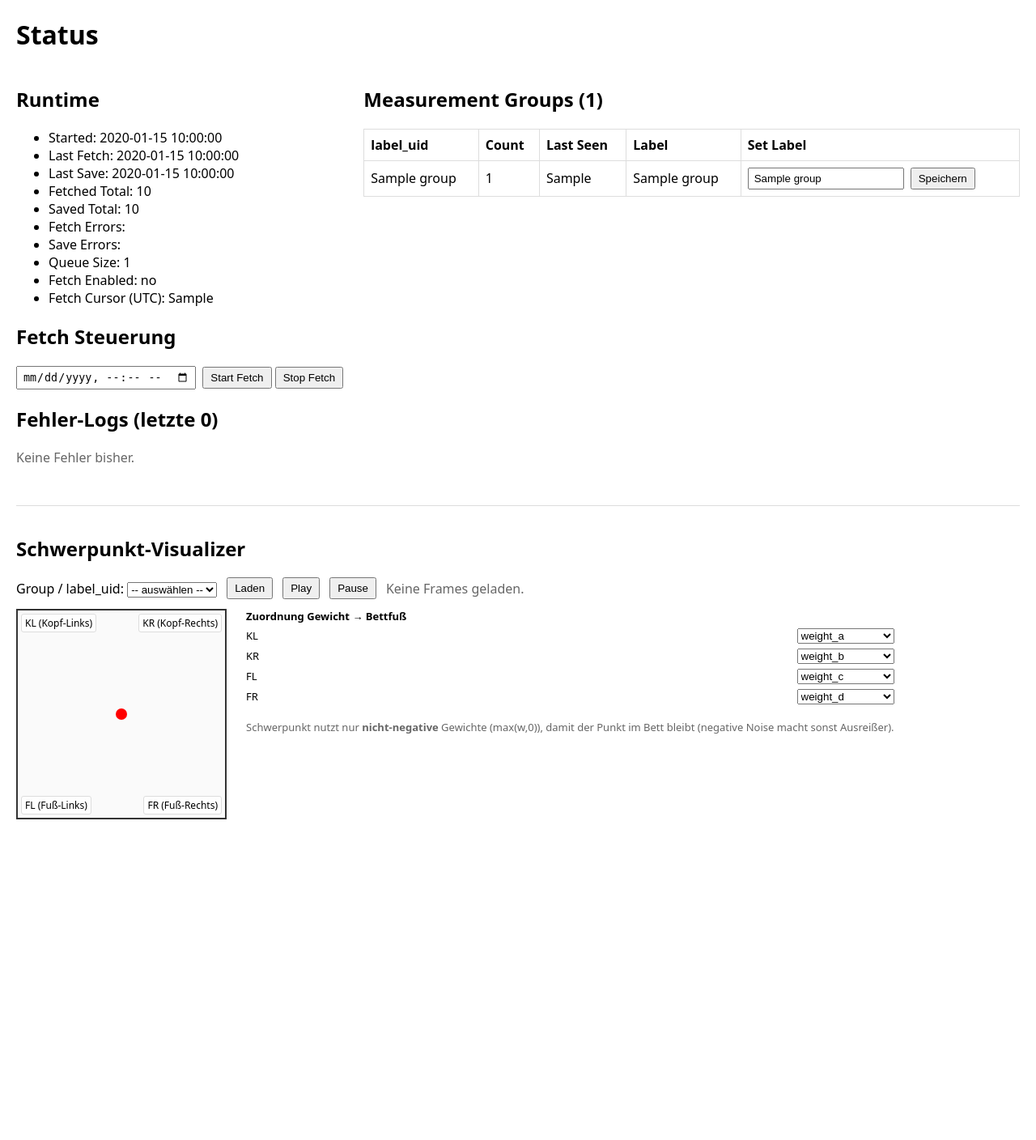
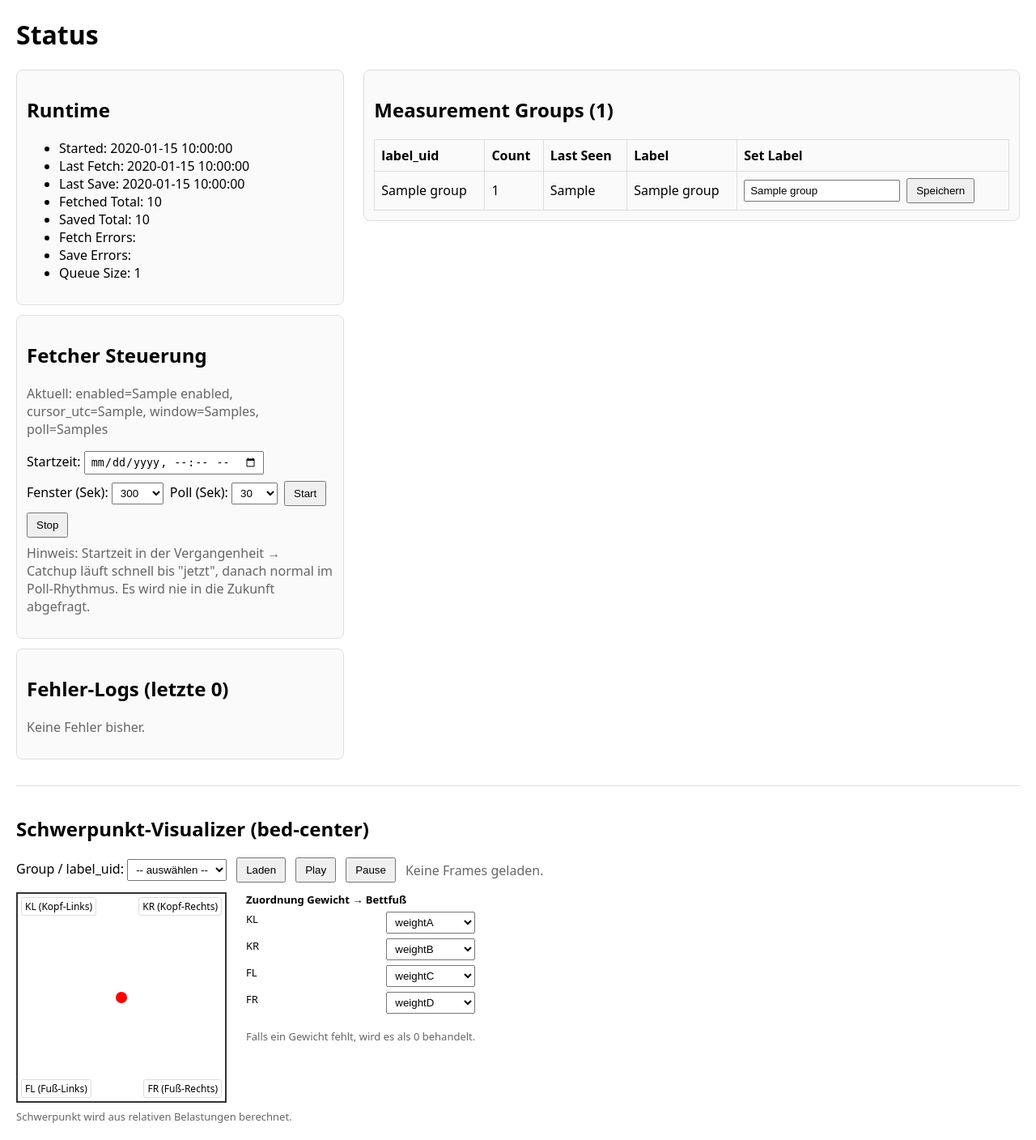
Before and after one commit to MicStern/SBM, a FastAPI app: template app/templates/status.html in a window 1280 px wide. Shown: the whole page at 81% size. Before the commit the page ends 1012 px from the top, so only its background shows below. Run offline with FastAPI, Linux system fonts and the light colour scheme; the template is opened without the code that fills it: most values are stand-ins (such as "Sample title", 1, 10 or a date in 2020); parts of the project's set-up code (start-up, migrations or seed data) failed here and were passed over.

Commit message:
Update status.html

```diff
--- a/app/templates/status.html
+++ b/app/templates/status.html
@@ -9,52 +9,29 @@
     th, td { border: 1px solid #ddd; padding: 8px; }
     th { text-align: left; }
     .muted { color: #666; }
-    form.inline { display: inline-flex; gap: 8px; align-items: center; }
-    input[type="text"], input[type="datetime-local"] { padding: 4px 6px; }
-    button { padding: 4px 8px; cursor: pointer; }
+    form.inline { display: inline-flex; gap: 8px; align-items: center; flex-wrap: wrap; }
+    input, select { padding: 4px 6px; }
+    button { padding: 6px 10px; cursor: pointer; }
     .grid { display: grid; grid-template-columns: 1fr 2fr; gap: 24px; }
+    .card { border: 1px solid #ddd; padding: 12px; border-radius: 8px; background: #fafafa; }
+    .row { display: flex; gap: 12px; flex-wrap: wrap; align-items: center; }
 
+    /* Schwerpunkt-Visualizer */
     #sv-container { margin-top: 32px; border-top: 1px solid #ddd; padding-top: 16px; }
     #sv-controls { display: flex; flex-wrap: wrap; gap: 12px; align-items: center; margin-bottom: 12px; }
     #sv-square-wrapper { margin-top: 12px; display: flex; gap: 24px; flex-wrap: wrap; align-items: flex-start; }
-
-    #sv-square {
-      position: relative;
-      width: 260px;
-      height: 260px;
-      border: 2px solid #333;
-      box-sizing: border-box;
-      background: #fafafa;
-    }
-    #sv-square .corner-label {
-      position: absolute;
-      font-size: 12px;
-      background: rgba(255,255,255,0.9);
-      padding: 2px 4px;
-      border-radius: 3px;
-      border: 1px solid #ddd;
-    }
+    #sv-square { position: relative; width: 260px; height: 260px; border: 2px solid #333; box-sizing: border-box; background: #fff; overflow: hidden; }
+    #sv-square .corner-label { position: absolute; font-size: 12px; background: rgba(255,255,255,0.9); padding: 2px 4px; border-radius: 3px; border: 1px solid #ddd; }
     #sv-corner-kl { top: 4px; left: 4px; }
     #sv-corner-kr { top: 4px; right: 4px; }
     #sv-corner-fl { bottom: 4px; left: 4px; }
     #sv-corner-fr { bottom: 4px; right: 4px; }
 
-    #sv-dot {
-      position: absolute;
-      width: 14px;
-      height: 14px;
-      border-radius: 50%;
-      background: red;
-      pointer-events: none;
-      transform: translate(-50%, -50%);
-      left: 50%;
-      top: 50%;
-    }
-
+    #sv-dot { position: absolute; width: 14px; height: 14px; border-radius: 50%; background: red; pointer-events: none; transform: translate(-50%, -50%); }
     #sv-meta { font-size: 13px; margin-top: 8px; }
-    #sv-mapping { display: flex; flex-direction: column; gap: 6px; font-size: 13px; min-width: 240px; }
+    #sv-mapping { display: flex; flex-direction: column; gap: 6px; font-size: 13px; min-width: 220px; }
     #sv-mapping label { display: flex; justify-content: space-between; gap: 8px; }
-    #sv-mapping select { min-width: 120px; }
+    #sv-mapping select { min-width: 110px; }
   </style>
 </head>
 <body>
@@ -62,6 +39,7 @@
 
   <div class="grid">
     <div>
+      <div class="card">
         <h2>Runtime</h2>
         <ul>
           <li>Started: {{ s.started_at }}</li>
@@ -72,22 +50,64 @@
           <li>Fetch Errors: {{ s.fetch_errors }}</li>
           <li>Save Errors: {{ s.save_errors }}</li>
           <li>Queue Size: {{ queue_size }}</li>
-        <li>Fetch Enabled: {{ "yes" if s.fetch_enabled else "no" }}</li>
-        <li>Fetch Cursor (UTC): {{ s.fetch_cursor_iso or "-" }}</li>
         </ul>
+      </div>
 
-      <h2>Fetch Steuerung</h2>
+      <div class="card" style="margin-top:12px;">
+        <h2>Fetcher Steuerung</h2>
+        <p class="muted">
+          Aktuell: enabled={{ fetch.enabled }}, cursor_utc={{ fetch.cursor_utc }},
+          window={{ fetch.window_sec }}s, poll={{ fetch.poll_sec }}s
+        </p>
+
         <form class="inline" method="post" action="/fetch/start">
+          <label>
+            Startzeit:
             <input type="datetime-local" name="start_dt" required>
-        <button type="submit">Start Fetch</button>
-      </form>
-      <form class="inline" method="post" action="/fetch/stop">
-        <button type="submit">Stop Fetch</button>
+          </label>
+
+          <label>
+            Fenster (Sek):
+            <select name="window_sec">
+              <option value="30">30</option>
+              <option value="60">60</option>
+              <option value="120">120</option>
+              <option value="300" selected>300</option>
+              <option value="600">600</option>
+              <option value="900">900</option>
+              <option value="1800">1800</option>
+            </select>
+          </label>
+
+          <label>
+            Poll (Sek):
+            <select name="poll_sec">
+              <option value="5">5</option>
+              <option value="10">10</option>
+              <option value="20">20</option>
+              <option value="30" selected>30</option>
+              <option value="60">60</option>
+              <option value="120">120</option>
+            </select>
+          </label>
+
+          <button type="submit">Start</button>
         </form>
 
+        <form class="inline" method="post" action="/fetch/stop" style="margin-top:8px;">
+          <button type="submit">Stop</button>
+        </form>
+
+        <p class="muted" style="margin-top:8px;">
+          Hinweis: Startzeit in der Vergangenheit → Catchup läuft schnell bis "jetzt",
+          danach normal im Poll-Rhythmus. Es wird nie in die Zukunft abgefragt.
+        </p>
+      </div>
+
+      <div class="card" style="margin-top:12px;">
         <h2>Fehler-Logs (letzte {{ s.error_logs|length }})</h2>
         {% if s.error_logs %}
-      <div style="border:1px solid #ccc; padding:10px; max-height:250px; overflow-y:auto; white-space:pre-wrap; background:#fafafa;">
+        <div style="border:1px solid #ccc; padding:10px; max-height:250px; overflow-y:auto; white-space:pre-wrap; background:#fff;">
           {% for log in s.error_logs %}
             • {{ log }}<br>
           {% endfor %}
@@ -96,8 +116,10 @@
         <p class="muted">Keine Fehler bisher.</p>
         {% endif %}
       </div>
+    </div>
 
     <div>
+      <div class="card">
         <h2>Measurement Groups ({{ groups|length }})</h2>
         <table>
           <thead>
@@ -114,7 +136,7 @@
             <tr>
               <td>{{ g.label_uid }}</td>
               <td>{{ g.count }}</td>
-            <td>{{ g.last_seen or "" }}</td>
+              <td>{{ g.last_seen }}</td>
               <td>{{ g.label or "" }}</td>
               <td>
                 <form class="inline" method="post" action="/label">
@@ -125,15 +147,17 @@
               </td>
             </tr>
           {% else %}
-          <tr><td colspan="5" class="muted">Noch keine Groups.</td></tr>
+            <tr><td colspan="5" class="muted">Noch keine Gruppen.</td></tr>
           {% endfor %}
           </tbody>
         </table>
       </div>
     </div>
+  </div>
 
+  <!-- Schwerpunkt-Visualizer -->
   <div id="sv-container">
-    <h2>Schwerpunkt-Visualizer</h2>
+    <h2>Schwerpunkt-Visualizer (bed-center)</h2>
 
     <div id="sv-controls">
       <label>
@@ -147,8 +171,10 @@
       </label>
 
       <button id="sv-load-btn">Laden</button>
+
       <button id="sv-play-btn">Play</button>
       <button id="sv-pause-btn">Pause</button>
+
       <span id="sv-status" class="muted"></span>
     </div>
 
@@ -163,43 +189,56 @@
 
       <div id="sv-mapping">
         <strong>Zuordnung Gewicht → Bettfuß</strong>
-        <label>KL <select id="sv-map-kl">
+        <label>
+          KL
+          <select id="sv-map-kl">
             <option value="none">– keiner –</option>
-          <option value="weight_a">weight_a</option>
-          <option value="weight_b">weight_b</option>
-          <option value="weight_c">weight_c</option>
-          <option value="weight_d">weight_d</option>
-        </select></label>
-        <label>KR <select id="sv-map-kr">
+            <option value="weightA">weightA</option>
+            <option value="weightB">weightB</option>
+            <option value="weightC">weightC</option>
+            <option value="weightD">weightD</option>
+          </select>
+        </label>
+        <label>
+          KR
+          <select id="sv-map-kr">
             <option value="none">– keiner –</option>
-          <option value="weight_a">weight_a</option>
-          <option value="weight_b">weight_b</option>
-          <option value="weight_c">weight_c</option>
-          <option value="weight_d">weight_d</option>
-        </select></label>
-        <label>FL <select id="sv-map-fl">
+            <option value="weightA">weightA</option>
+            <option value="weightB">weightB</option>
+            <option value="weightC">weightC</option>
+            <option value="weightD">weightD</option>
+          </select>
+        </label>
+        <label>
+          FL
+          <select id="sv-map-fl">
             <option value="none">– keiner –</option>
-          <option value="weight_a">weight_a</option>
-          <option value="weight_b">weight_b</option>
-          <option value="weight_c">weight_c</option>
-          <option value="weight_d">weight_d</option>
-        </select></label>
-        <label>FR <select id="sv-map-fr">
+            <option value="weightA">weightA</option>
+            <option value="weightB">weightB</option>
+            <option value="weightC">weightC</option>
+            <option value="weightD">weightD</option>
+          </select>
+        </label>
+        <label>
+          FR
+          <select id="sv-map-fr">
             <option value="none">– keiner –</option>
-          <option value="weight_a">weight_a</option>
-          <option value="weight_b">weight_b</option>
-          <option value="weight_c">weight_c</option>
-          <option value="weight_d">weight_d</option>
-        </select></label>
+            <option value="weightA">weightA</option>
+            <option value="weightB">weightB</option>
+            <option value="weightC">weightC</option>
+            <option value="weightD">weightD</option>
+          </select>
+        </label>
 
         <p class="muted">
-          Schwerpunkt nutzt nur <b>nicht-negative</b> Gewichte (max(w,0)), damit der Punkt
-          im Bett bleibt (negative Noise macht sonst Ausreißer).
+          Falls ein Gewicht fehlt, wird es als 0 behandelt.
         </p>
       </div>
     </div>
 
-    <div id="sv-meta" class="muted"></div>
+    <div id="sv-meta" class="muted">
+      Schwerpunkt wird aus relativen Belastungen berechnet.
+    </div>
   </div>
 
   <script>
@@ -209,7 +248,6 @@
       const playBtn = document.getElementById('sv-play-btn');
       const pauseBtn = document.getElementById('sv-pause-btn');
       const statusSpan = document.getElementById('sv-status');
-      const meta = document.getElementById('sv-meta');
       const square = document.getElementById('sv-square');
       const dot = document.getElementById('sv-dot');
 
@@ -222,10 +260,10 @@
       let currentIndex = 0;
       let timerId = null;
 
-      mapKL.value = "weight_a";
-      mapKR.value = "weight_b";
-      mapFL.value = "weight_c";
-      mapFR.value = "weight_d";
+      mapKL.value = "weightA";
+      mapKR.value = "weightB";
+      mapFL.value = "weightC";
+      mapFR.value = "weightD";
 
       function getMapping() {
         return { KL: mapKL.value, KR: mapKR.value, FL: mapFL.value, FR: mapFR.value };
@@ -238,54 +276,56 @@
         FR: { x:  1, y:  1 },
       };
 
-      function getWeight(frame, key) {
-        if (!key || key === "none") return 0;
-        const v = frame[key];
-        const n = (typeof v === "number" && isFinite(v)) ? v : 0;
-        return Math.max(n, 0); // <= wichtig: negatives rausfiltern
-      }
+      function clamp(v, min, max) { return Math.max(min, Math.min(max, v)); }
 
       function computeCenter(frame, mapping) {
         let sumW = 0, sumX = 0, sumY = 0;
 
         for (const corner of Object.keys(mapping)) {
           const key = mapping[corner];
-          const w = getWeight(frame, key);
-          if (w <= 0) continue;
+          if (!key || key === "none") continue;
+
+          const w = frame[key];
+          const weight = (typeof w === "number" && isFinite(w)) ? w : 0;
+          if (weight === 0) continue;
+
           const pos = positions[corner];
-          sumW += w;
-          sumX += w * pos.x;
-          sumY += w * pos.y;
+          sumW += weight;
+          sumX += weight * pos.x;
+          sumY += weight * pos.y;
         }
 
-        if (sumW <= 0) return { x: 0, y: 0 };
-        return { x: sumX / sumW, y: sumY / sumW };
+        if (sumW === 0) return { x: 0, y: 0 };
+
+        const x = sumX / sumW;
+        const y = sumY / sumW;
+
+        // CLAMP damit der Punkt nie außerhalb des Betts liegt
+        return { x: clamp(x, -1, 1), y: clamp(y, -1, 1) };
       }
 
       function renderFrame(idx) {
         if (!frames.length) {
           statusSpan.textContent = "Keine Frames geladen.";
+          dot.style.left = "50%";
+          dot.style.top = "50%";
           return;
         }
+        if (idx < 0 || idx >= frames.length) return;
+
         const frame = frames[idx];
-        const mapping = getMapping();
-        const center = computeCenter(frame, mapping);
+        const center = computeCenter(frame, getMapping());
 
-        const size = square.getBoundingClientRect().width;
+        const rect = square.getBoundingClientRect();
+        const size = rect.width;
 
-        // clamp [-1,1]
-        const cx = Math.max(-1, Math.min(1, center.x));
-        const cy = Math.max(-1, Math.min(1, center.y));
-
-        const xNorm = (cx + 1) / 2;
-        const yNorm = (cy + 1) / 2;
+        const xNorm = (center.x + 1) / 2;
+        const yNorm = (center.y + 1) / 2;
 
         dot.style.left = (xNorm * size) + "px";
         dot.style.top = (yNorm * size) + "px";
 
-        statusSpan.textContent = `Frame ${idx + 1}/${frames.length}`;
-        meta.textContent =
-          `t=${frame.timestamp || "?"} | a=${frame.weight_a.toFixed(2)} b=${frame.weight_b.toFixed(2)} c=${frame.weight_c.toFixed(2)} d=${frame.weight_d.toFixed(2)}`;
+        statusSpan.textContent = `Frame ${idx + 1}/${frames.length} (t=${frame.timestamp || "?"})`;
       }
 
       function stopPlayback() {
@@ -299,15 +339,15 @@
         stopPlayback();
         currentIndex = 0;
 
-        const gid = groupSelect.value;
-        if (!gid) {
-          statusSpan.textContent = "Bitte zuerst label_uid auswählen.";
+        const uid = groupSelect.value;
+        if (!uid) {
+          statusSpan.textContent = "Bitte zuerst eine Group auswählen.";
           return;
         }
 
         statusSpan.textContent = "Lade Daten ...";
         try {
-          const resp = await fetch(`/group_weights?label_uid=${encodeURIComponent(gid)}`);
+          const resp = await fetch(`/group_frames?label_uid=${encodeURIComponent(uid)}`);
           if (!resp.ok) {
             statusSpan.textContent = `Fehler beim Laden (${resp.status})`;
             return;
@@ -316,19 +356,20 @@
           frames = data.frames || [];
           if (!frames.length) {
             statusSpan.textContent = "Keine Frames gefunden.";
+            renderFrame(0);
             return;
           }
           statusSpan.textContent = `Frames geladen: ${frames.length}`;
-          renderFrame(currentIndex);
+          renderFrame(0);
         } catch (e) {
           console.error(e);
-          statusSpan.textContent = "Fehler beim Laden (Konsole).";
+          statusSpan.textContent = "Fehler beim Laden (siehe Konsole).";
         }
       }
 
       function startPlayback() {
         if (!frames.length) {
-          statusSpan.textContent = "Keine Frames geladen.";
+          statusSpan.textContent = "Keine Frames geladen – bitte zuerst 'Laden' klicken.";
           return;
         }
         if (timerId !== null) return;
@@ -341,7 +382,11 @@
 
       loadBtn.addEventListener('click', (e) => { e.preventDefault(); loadGroup(); });
       playBtn.addEventListener('click', (e) => { e.preventDefault(); startPlayback(); });
-      pauseBtn.addEventListener('click', (e) => { e.preventDefault(); stopPlayback(); });
+      pauseBtn.addEventListener('click', (e) => {
+        e.preventDefault();
+        stopPlayback();
+        statusSpan.textContent = frames.length ? `Pause bei Frame ${currentIndex + 1}/${frames.length}` : "Pause.";
+      });
 
       window.addEventListener('load', () => renderFrame(0));
     })();
```
Lines whose indentation alone changed are shown as unchanged.
